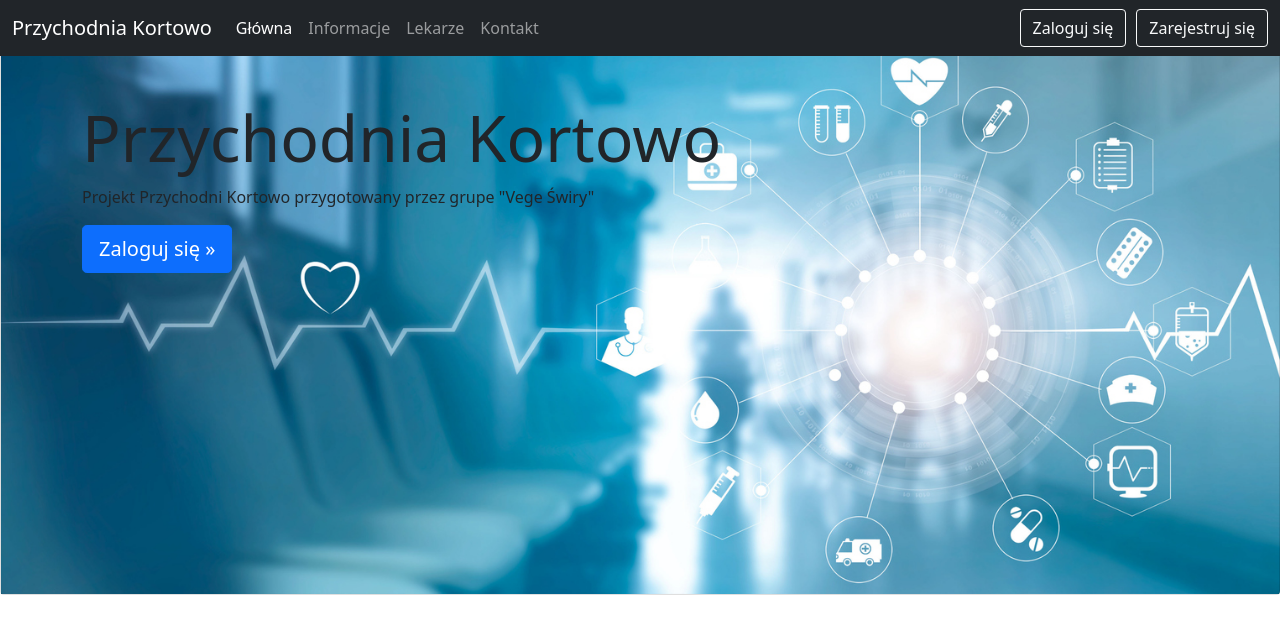
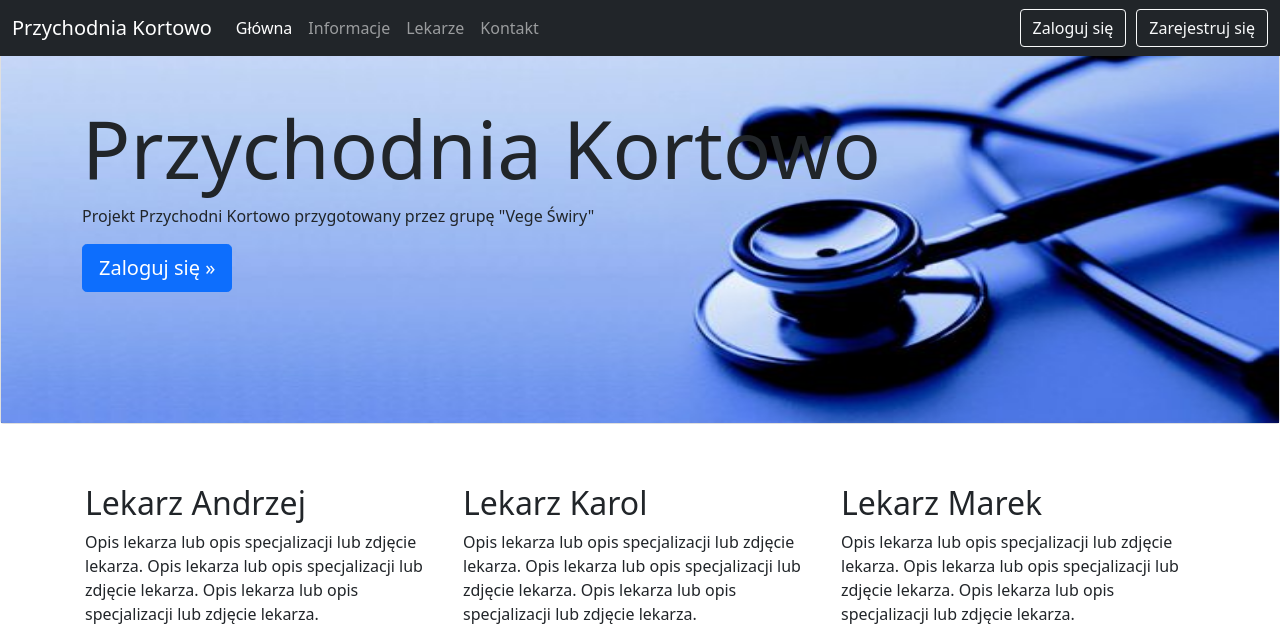
Before and after one commit to KorneliaGrygo/PrzychodniaKortowo, a Django app: page / in a window 1280 px wide. Shown: the top 635 px of the page. Run offline with Django 3.2, Linux system fonts and the light colour scheme; some libraries are stand-ins or nearby versions.

Commit message:
Backgroung logo

```diff
--- a/PrzychodniaBillenium/templates/base.html
+++ b/PrzychodniaBillenium/templates/base.html
@@ -19,10 +19,8 @@
 <meta name="theme-color" content="#7952b3">
     <!-- Custom styles for this template -->
     <!-- Favicons -->
-
 </head>
 {% endblock %}
-
 
 
 {% block body %}
@@ -65,10 +63,10 @@
 <main role="main">
 
       <!-- Main jumbotron for a primary marketing message or call to action -->
-      <div class="jumbotron card card-image" style="background-image: url({% static 'picture/background3.jpg' %}); background-size: cover;  height: 100%; background-repeat: no-repeat;">
+      <div class="jumbotron card card-image" style="background-image: url({% static 'img/background__3.jpg' %}); background-repeat: no-repeat; background-size: cover; background-size: 100% 100%; height: 50vh;">
         <div class="container" style="margin-top:75px;">
-          <h1 class="display-3">Przychodnia Kortowo</h1>
-          <p>Projekt Przychodni Kortowo przygotowany przez grupe "Vege Świry"</p>
+          <h1 class="display-1">Przychodnia Kortowo</h1>
+          <p>Projekt Przychodni Kortowo przygotowany przez grupę "Vege Świry"</p>
           <p><a class="btn btn-primary btn-lg" href="{% url 'login' %}" role="button"> Zaloguj się &raquo;</a></p>
         </div>
       </div>
```
Also changed, not shown: PrzychodniaBillenium/static/img/background__1.jpg (added), PrzychodniaBillenium/static/img/background__2.jpg (added), PrzychodniaBillenium/static/img/background__3.jpg (added), PrzychodniaBillenium/templates/home.html (line endings or trailing spaces).
